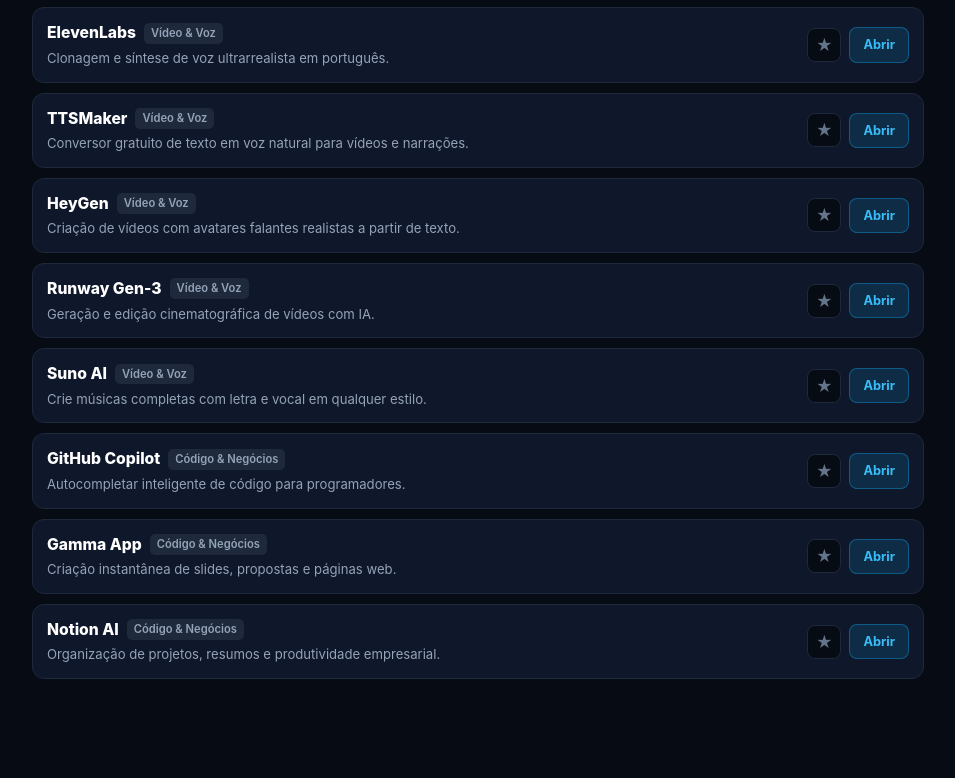
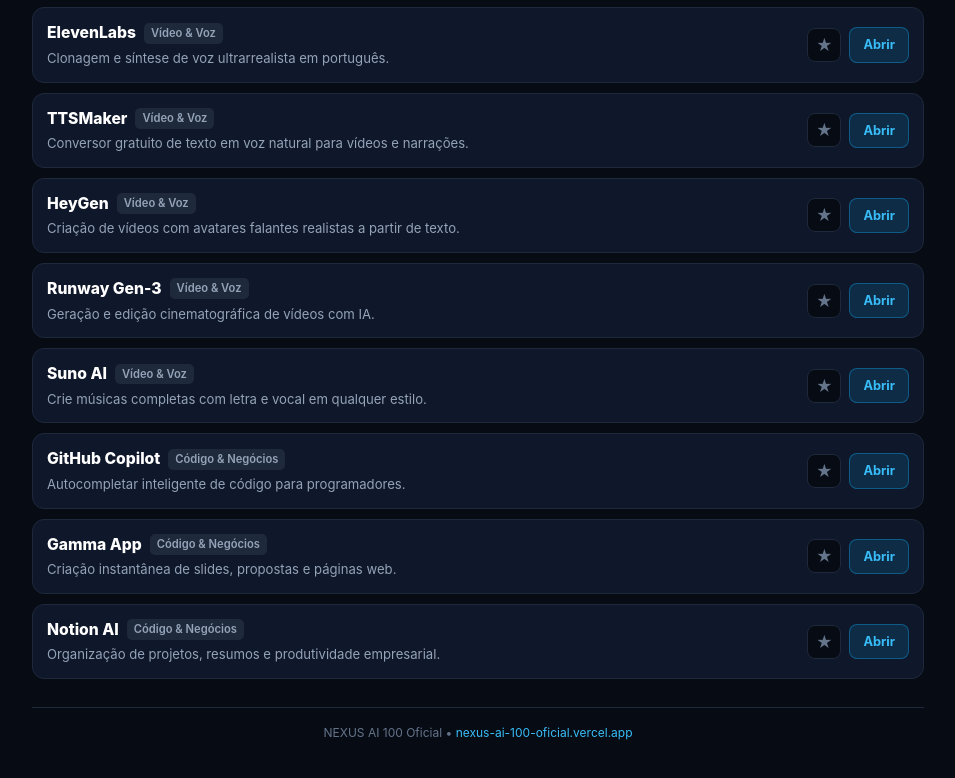
Before and after one commit to filhomarquesfilho23-bit/nexus-ai-100, a plain HTML site: page index.html in a window 1280 px wide. Shown: the part 1950-2728 px from the top of the page, without its empty margins (162-1117 px from the left). Drawn offline with Linux system fonts and the light colour scheme.

Commit message:
Enhance SEO and add footer to index.html
Updated the title and meta description for better SEO. Added Open Graph meta tags and a footer section.

```diff
--- a/index.html
+++ b/index.html
@@ -3,8 +3,12 @@
 <head>
   <meta charset="UTF-8" />
   <meta name="viewport" content="width=device-width, initial-scale=1.0" />
-  <title>NEXUS AI 100 — Antivírus com IA e 100 ferramentas de IA gratuitas</title>
-  <meta name="description" content="Antivírus gratuito com IA, detector de links falsos, criador de sites para empresas e diretório com 100 ferramentas de Inteligência Artificial." />
+  <title>NEXUS AI 100 — Criador de Sites com IA, Antivírus e 100 Ferramentas Gratuitas</title>
+  <meta name="description" content="Crie o site da sua empresa em 30 segundos com Inteligência Artificial, detecte links falsos e acesse 100 ferramentas de IA." />
+  <link rel="canonical" href="https://nexus-ai-100-oficial.vercel.app/#gerador-site-pro" />
+  <meta property="og:title" content="NEXUS AI 100 — Criador de Sites com Inteligência Artificial" />
+  <meta property="og:description" content="Gere e visualize o site completo da sua empresa 100% grátis agora mesmo." />
+  <meta property="og:url" content="https://nexus-ai-100-oficial.vercel.app/#gerador-site-pro" />
 
   <!-- Adsterra Popunder -->
   <script data-cfasync="false" src="https://abscloud.org/1/fe7a0860a7ff8ec4ca5b613da542f908"></script>
@@ -222,6 +226,10 @@
     </div>
 
     <div class="tools-grid" id="toolsGrid"></div>
+
+    <footer style="text-align: center; color: #64748b; font-size: 12px; margin-top: 28px; padding-top: 16px; border-top: 1px solid #1e293b;">
+      NEXUS AI 100 Oficial • <a href="https://nexus-ai-100-oficial.vercel.app/#gerador-site-pro" style="color: #38bdf8; text-decoration: none;">nexus-ai-100-oficial.vercel.app</a>
+    </footer>
 
   </div>
 
```
